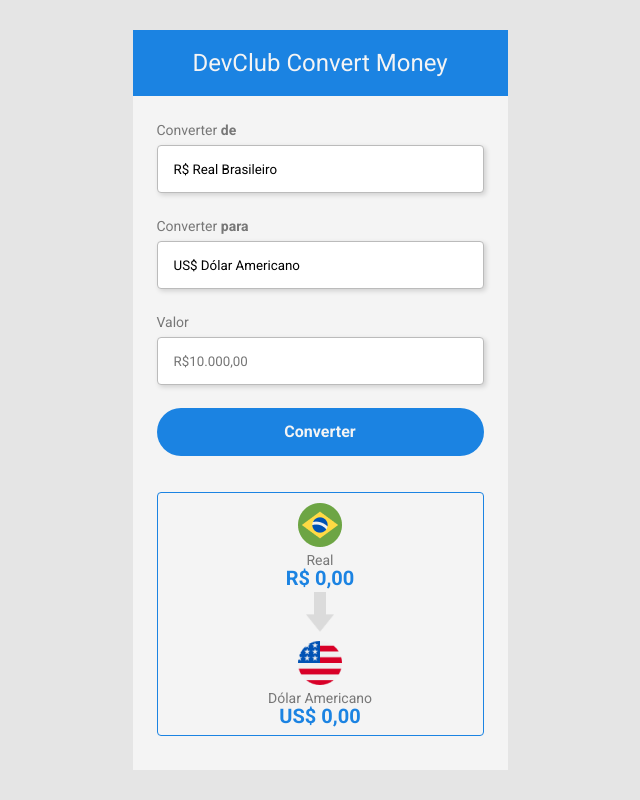
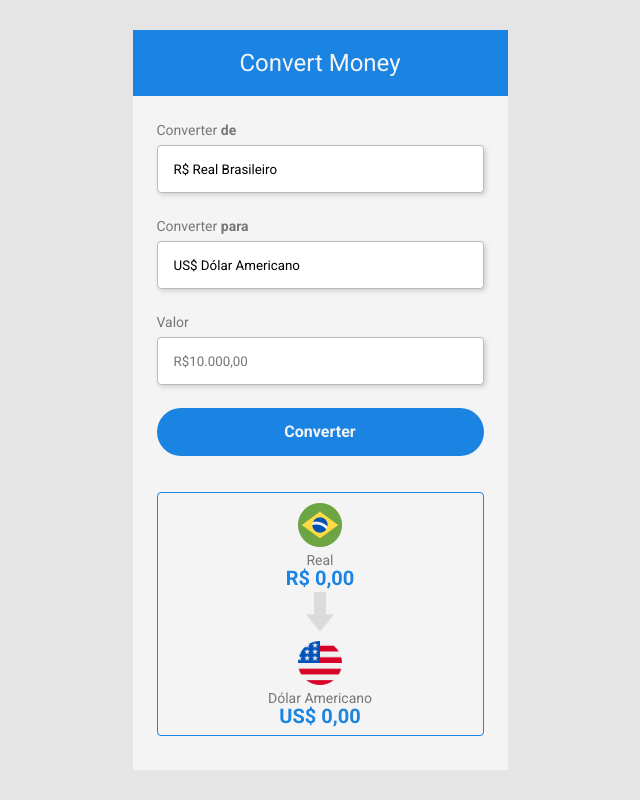
Before and after one commit to Max-Henrick/Conversor-de-Moedas, a plain HTML site: page index.html in a window 1280 px wide. Shown: the whole page, without its empty margins (320-960 px from the left). Drawn offline with Linux system fonts and the light colour scheme.

Commit message:
Alterações no H1

```diff
--- a/index.html
+++ b/index.html
@@ -16,7 +16,7 @@
     <div class="container">
 
         <header>
-            <h1>DevClub Convert Money</h1>
+            <h1>Convert Money</h1>
         </header>
 
         <main>
```
